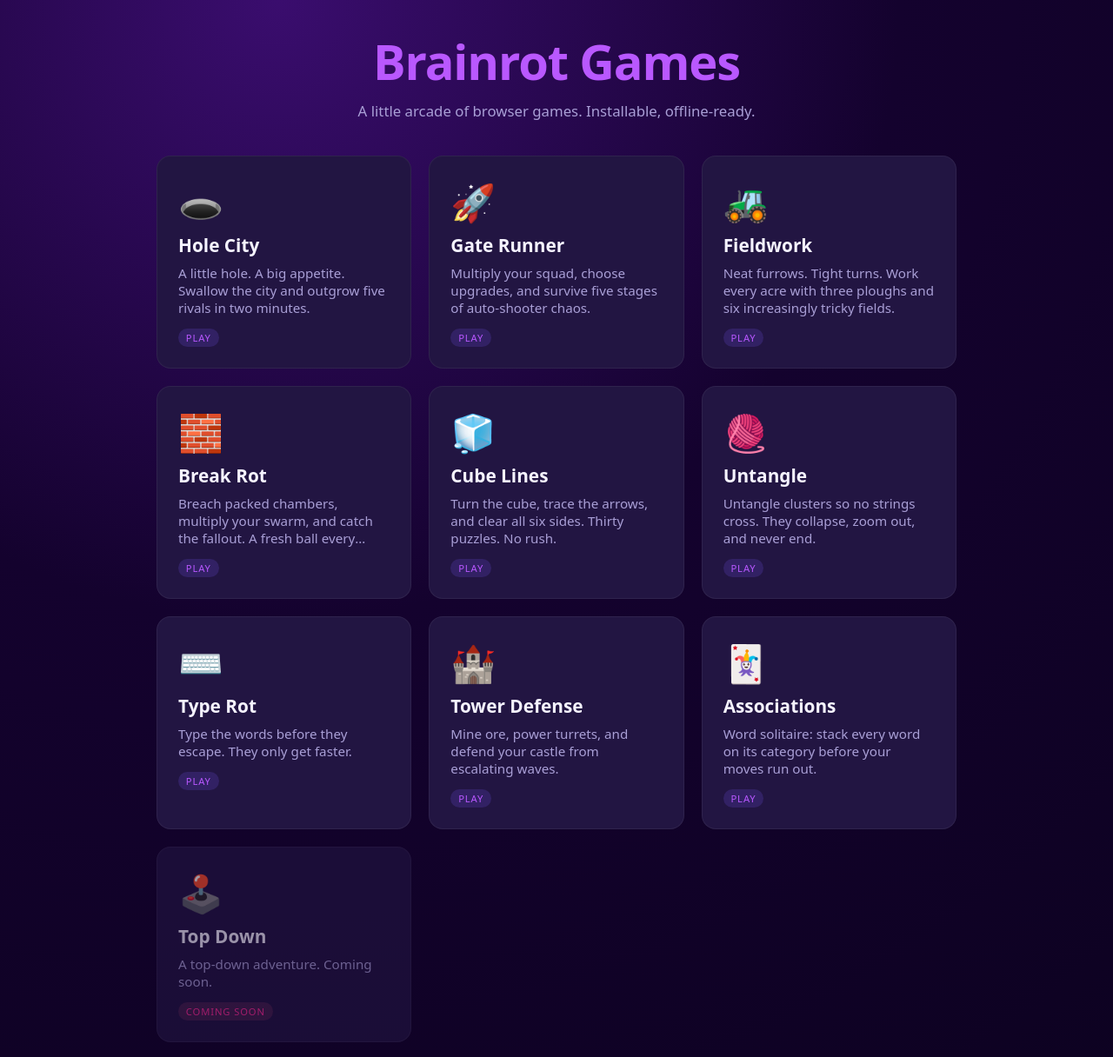
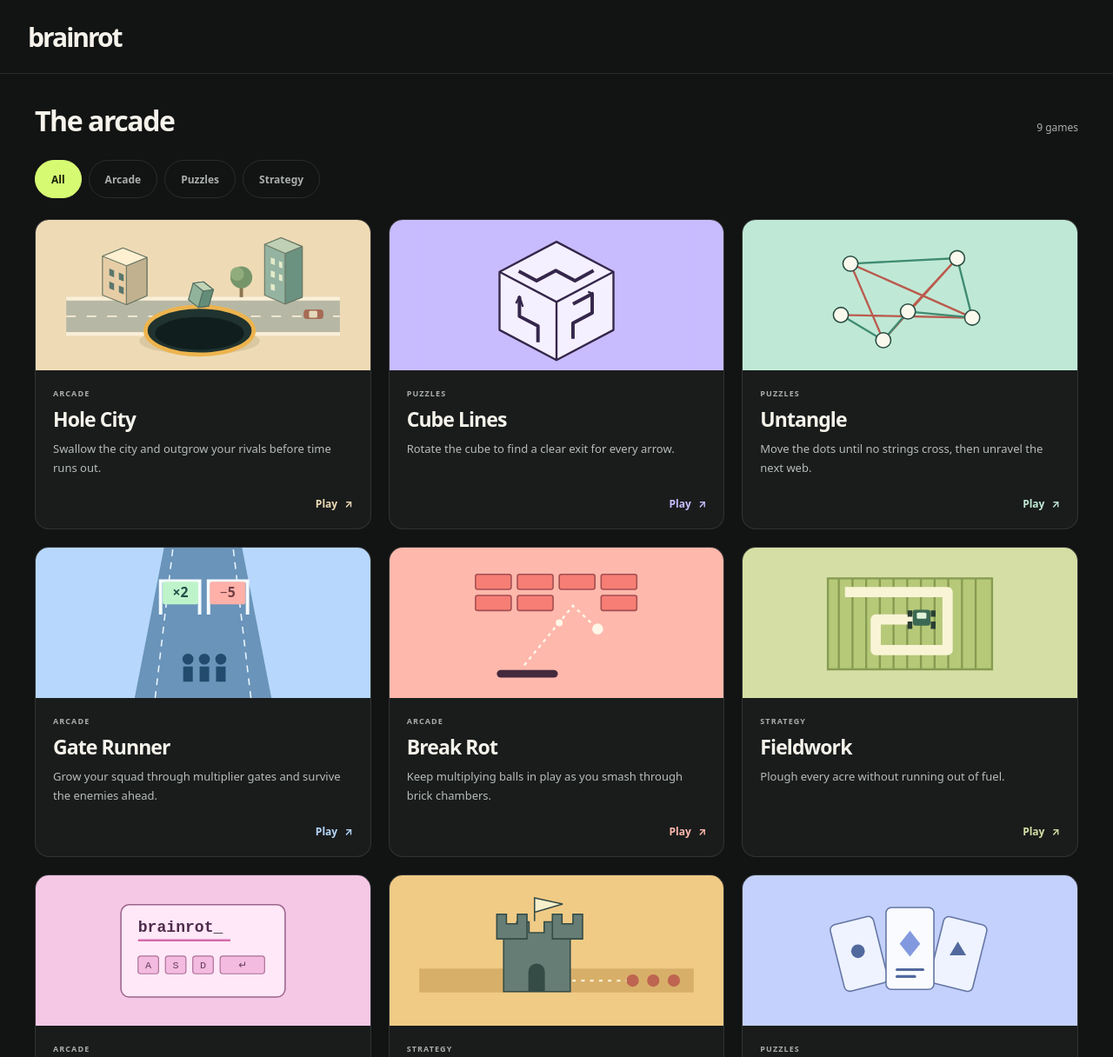
Before and after one commit to rzhade3/brainrot-games, a website built with Vite: page index.html in a window 1280 px wide. Shown: the top 1216 px of the page at 87% size. Built offline with nearby package versions, Linux system fonts and the light colour scheme.

Commit message:
Simplify Arcade homepage with a maintainable game catalog

```diff
--- a/index.html
+++ b/index.html
@@ -4,13 +4,14 @@
     <meta charset="UTF-8" />
     <link rel="icon" type="image/svg+xml" href="/favicon.svg" />
     <meta name="viewport" content="width=device-width, initial-scale=1.0, viewport-fit=cover" />
-    <meta name="theme-color" content="#0d0221" />
+    <meta name="theme-color" content="#121313" />
     <link rel="apple-touch-icon" href="/apple-touch-icon.png" />
     <meta name="apple-mobile-web-app-capable" content="yes" />
     <meta name="mobile-web-app-capable" content="yes" />
     <meta name="apple-mobile-web-app-status-bar-style" content="black-translucent" />
     <meta name="apple-mobile-web-app-title" content="Brainrot" />
-    <title>Brainrot Games</title>
+    <title>Brainrot Games · The Arcade</title>
+    <meta name="description" content="A collection of arcade games, puzzles, and strategy games." />
   </head>
   <body>
     <div id="app"></div>
--- /dev/null
+++ b/src/arcade.css
@@ -0,0 +1,54 @@
+:root { font-family: ui-sans-serif, system-ui, -apple-system, sans-serif; font-synthesis: none; color-scheme: dark; color: #f5f3eb; background: #121313; --arcade-muted: #aaaead; --arcade-line: #ffffff1a; --arcade-lime: #d6fb73; }
+* { box-sizing: border-box; }
+body { margin: 0; }
+button, a { -webkit-tap-highlight-color: transparent; touch-action: manipulation; }
+button { font: inherit; cursor: pointer; }
+a { color: inherit; text-decoration: none; }
+button:focus-visible, a:focus-visible { outline: 3px solid #d6fb73; outline-offset: 5px; }
+[hidden] { display: none !important; }
+.arcade-header { padding: max(20px, env(safe-area-inset-top)) max(32px, env(safe-area-inset-right)) 20px max(32px, env(safe-area-inset-left)); border-bottom: 1px solid var(--arcade-line); display: flex; align-items: center; justify-content: space-between; gap: 16px; }
+.arcade-brand { min-height: 44px; display: flex; align-items: center; font-size: 30px; font-weight: 900; letter-spacing: -2px; }
+.arcade-main, .arcade-footer { width: min(100%, 1280px); margin: 0 auto; padding-left: max(40px, env(safe-area-inset-left)); padding-right: max(40px, env(safe-area-inset-right)); }
+.arcade-library { padding-top: 32px; }
+.arcade-library-head { display: flex; align-items: baseline; justify-content: space-between; gap: 16px; }
+.arcade-library-head h1 { font-size: 32px; letter-spacing: -.045em; margin: 0; font-weight: 700; }
+#arcade-count { margin: 0; color: var(--arcade-muted); font-size: 12px; }
+.arcade-filters { display: flex; flex-wrap: wrap; gap: 8px; margin: 24px 0; }
+.arcade-filters button { min-height: 44px; padding: 10px 18px; border-radius: 100px; border: 1px solid var(--arcade-line); color: var(--arcade-muted); background: transparent; font-size: 12px; font-weight: 600; }
+.arcade-filters [aria-pressed="true"] { color: #152006; border-color: var(--arcade-lime); background: var(--arcade-lime); }
+.arcade-grid { display: grid; grid-template-columns: repeat(3, minmax(0, 1fr)); gap: 20px; list-style: none; padding: 0; margin: 0; }
+.arcade-item { min-width: 0; }
+.arcade-card { height: 100%; display: flex; flex-direction: column; border: 1px solid var(--arcade-line); border-radius: 16px; overflow: hidden; background: #1a1c1c; transition: border-color 160ms, transform 160ms; }
+.arcade-preview { position: relative; background: var(--game-color); aspect-ratio: 20 / 9; display: grid; place-items: center; overflow: hidden; }
+.arcade-preview>span:first-child { font-size: 64px; }
+.arcade-preview img { position: absolute; inset: 0; width: 100%; height: 100%; object-fit: contain; }
+.arcade-card-body { display: flex; flex-direction: column; flex: 1; padding: 20px; }
+.arcade-category { color: var(--arcade-muted); text-transform: uppercase; letter-spacing: .12em; font-size: 9px; font-weight: 600; }
+.arcade-card h3 { margin: 7px 0 8px; font-size: 23px; letter-spacing: -.04em; font-weight: 750; }
+.arcade-card p { color: #b7bcba; font-size: 13px; line-height: 1.65; margin: 0 0 22px; }
+.arcade-card-foot { display: flex; align-items: center; justify-content: space-between; gap: 8px; margin-top: auto; }
+.arcade-best { color: var(--arcade-muted); font-size: 11px; }
+.arcade-play { color: var(--game-color); font-size: 12px; font-weight: 650; }
+.arcade-play>span { margin-left: 5px; }
+.arcade-footer { display: flex; justify-content: flex-end; gap: 24px; margin-top: 48px; padding-top: 24px; padding-bottom: max(28px, env(safe-area-inset-bottom)); border-top: 1px solid var(--arcade-line); font-size: 11px; color: var(--arcade-muted); }
+.arcade-footer>a { display: inline-flex; align-items: center; min-height: 44px; white-space: nowrap; }
+.arcade-skip { position: fixed; top: -100px; left: 12px; z-index: 10; padding: 12px 18px; border-radius: 8px; background: var(--arcade-lime); color: #152006; }
+.arcade-skip:focus { top: 12px; }
+@media (hover: hover) {
+  .arcade-card:hover { border-color: var(--game-color); }
+  .arcade-filters button:hover:not([aria-pressed="true"]) { color: #fff; border-color: #ffffff60; }
+}
+@media (max-width: 900px) { .arcade-grid { grid-template-columns: repeat(2, minmax(0, 1fr)); } }
+@media (max-width: 600px) {
+  .arcade-header { padding: max(12px, env(safe-area-inset-top)) max(20px, env(safe-area-inset-right)) 12px max(20px, env(safe-area-inset-left)); }
+  .arcade-brand { font-size: 26px; }
+  .arcade-main, .arcade-footer { padding-left: max(20px, env(safe-area-inset-left)); padding-right: max(20px, env(safe-area-inset-right)); }
+  .arcade-library { padding-top: 24px; }
+  .arcade-library-head h1 { font-size: 28px; }
+  .arcade-filters { display: grid; grid-template-columns: repeat(auto-fit, minmax(60px, 1fr)); gap: 6px; margin: 18px 0; }
+  .arcade-filters button { padding: 10px 4px; font-size: 11px; }
+  .arcade-grid { grid-template-columns: 1fr; gap: 16px; }
+  .arcade-card-body { padding: 18px; }
+  .arcade-footer { margin-top: 32px; }
+}
+@media (prefers-reduced-motion: reduce) { .arcade-card { transition: none; } }
--- /dev/null
+++ b/src/catalog.ts
@@ -0,0 +1,25 @@
+export const categories = ['All games', 'Arcade', 'Puzzles', 'Strategy'] as const;
+export type Category = Exclude<typeof categories[number], 'All games'>;
+export interface GameEntry {
+  id: string;
+  title: string;
+  category: Category;
+  description: string;
+  emoji: string;
+  color: string;
+  preview?: string;
+  score?: { key: string; unit: string };
+}
+
+// Add a game here. Its route is /games/{id}/; preview artwork is optional.
+export const games: readonly GameEntry[] = [
+  { id: 'hole-city', title: 'Hole City', category: 'Arcade', description: 'Swallow the city and outgrow your rivals before time runs out.', emoji: '🕳️', color: '#eedbb6', preview: 'hole-city', score: { key: 'hole-city-classic-v2', unit: 'pts' } },
+  { id: 'cube-lines', title: 'Cube Lines', category: 'Puzzles', description: 'Rotate the cube to find a clear exit for every arrow.', emoji: '🧊', color: '#c8bcff', preview: 'cube-lines', score: { key: 'cube-lines', unit: 'levels' } },
+  { id: 'untangle', title: 'Untangle', category: 'Puzzles', description: 'Move the dots until no strings cross, then unravel the next web.', emoji: '🧶', color: '#bfe9d6', preview: 'untangle' },
+  { id: 'gate-runner', title: 'Gate Runner', category: 'Arcade', description: 'Grow your squad through multiplier gates and survive the enemies ahead.', emoji: '🚀', color: '#b7d8fc', preview: 'gate-runner', score: { key: 'gate-runner', unit: 'pts' } },
+  { id: 'breakout', title: 'Break Rot', category: 'Arcade', description: 'Keep multiplying balls in play as you smash through brick chambers.', emoji: '🧱', color: '#ffb8ac', preview: 'breakout', score: { key: 'breakout-v3', unit: 'pts' } },
+  { id: 'fieldwork', title: 'Fieldwork', category: 'Strategy', description: 'Plough every acre without running out of fuel.', emoji: '🚜', color: '#d5dfa5', preview: 'fieldwork', score: { key: 'fieldwork-fuel', unit: 'pts' } },
+  { id: 'typing', title: 'Type Rot', category: 'Arcade', description: 'Type the escaping words as the pace keeps climbing.', emoji: '⌨️', color: '#f5c8e6', preview: 'typing', score: { key: 'typing', unit: 'pts' } },
+  { id: 'tower-defense', title: 'Tower Defense', category: 'Strategy', description: 'Mine resources and build defenses to keep your castle standing.', emoji: '🏰', color: '#f0cb86', preview: 'tower-defense', score: { key: 'tower-defense', unit: 'waves' } },
+  { id: 'associations', title: 'Associations', category: 'Puzzles', description: 'Solitaire with words: sort each category before your moves run out.', emoji: '🃏', color: '#c3d1fc', preview: 'associations', score: { key: 'associations', unit: 'levels' } },
+];
--- a/src/main.ts
+++ b/src/main.ts
@@ -1,118 +1,34 @@
-import './style.css';
+import './arcade.css';
 import { getAllBestScores } from './core/scores';
+import { categories, games, type GameEntry } from './catalog';
 
-type GameEntry = {
-  title: string;
-  emoji: string;
-  description: string;
-  href: string;
-  ready: boolean;
-  /** Key matching the scores module (used for hub best-score display). */
-  scoreKey?: string;
-  /** Label for the score (e.g. "pts", "waves", "nodes"). */
-  scoreLabel?: string;
-};
+const bestScores = getAllBestScores();
+function card(game: GameEntry): string {
+  const best = game.score ? bestScores[game.score.key] : undefined;
+  return `<li class="arcade-item" data-category="${game.category}">
+    <a class="arcade-card" href="/games/${game.id}/" style="--game-color:${game.color}" aria-labelledby="title-${game.id}" aria-describedby="description-${game.id}">
+      <div class="arcade-preview" aria-hidden="true"><span>${game.emoji}</span>${game.preview ? `<img src="/assets/arcade/${game.preview}.svg" alt="" width="400" height="220" loading="lazy">` : ''}</div>
+      <div class="arcade-card-body"><span class="arcade-category">${game.category}</span><h3 id="title-${game.id}">${game.title}</h3><p id="description-${game.id}">${game.description}</p>
+      <div class="arcade-card-foot">${typeof best === 'number' && Number.isFinite(best) && best > 0 ? `<span class="arcade-best">Best: ${best.toLocaleString()} ${game.score!.unit}</span>` : '<span></span>'}<span class="arcade-play">Play <span aria-hidden="true">↗</span></span></div></div>
+    </a></li>`;
+}
 
-const games: GameEntry[] = [
-  { title: 'Hole City', emoji: '🕳️', description: 'A little hole. A big appetite. Swallow the city and outgrow five rivals in two minutes.', href: './games/hole-city/', ready: true, scoreKey: 'hole-city-classic-v2', scoreLabel: 'pts' },
-  { title: 'Gate Runner', emoji: '🚀', description: 'Multiply your squad, choose upgrades, and survive five stages of auto-shooter chaos.', href: './games/gate-runner/', ready: true, scoreKey: 'gate-runner', scoreLabel: 'pts' },
-  {
-    title: 'Fieldwork',
-    emoji: '🚜',
-    description: 'Neat furrows. Tight turns. Work every acre with three ploughs and six increasingly tricky fields.',
-    href: './games/fieldwork/',
-    ready: true,
-    scoreKey: 'fieldwork-fuel',
-    scoreLabel: 'pts',
-  },
-  {
-    title: 'Break Rot',
-    emoji: '🧱',
-    description: 'Breach packed chambers, multiply your swarm, and catch the fallout. A fresh ball every wave.',
-    href: './games/breakout/',
-    ready: true,
-    scoreKey: 'breakout-v3',
-    scoreLabel: 'pts',
-  },
-  {
-    title: 'Cube Lines',
-    emoji: '🧊',
-    description: 'Turn the cube, trace the arrows, and clear all six sides. Thirty puzzles. No rush.',
-    href: './games/cube-lines/',
-    ready: true,
-    scoreKey: 'cube-lines',
-    scoreLabel: 'levels',
-  },
-  {
-    title: 'Untangle',
-    emoji: '🧶',
-    description: 'Untangle clusters so no strings cross. They collapse, zoom out, and never end.',
-    href: './games/untangle/',
-    ready: true,
-  },
-  {
-    title: 'Type Rot',
-    emoji: '⌨️',
-    description: 'Type the words before they escape. They only get faster.',
-    href: './games/typing/',
-    ready: true,
-    scoreKey: 'typing',
-    scoreLabel: 'pts',
-  },
-  {
-    title: 'Tower Defense',
-    emoji: '🏰',
-    description: 'Mine ore, power turrets, and defend your castle from escalating waves.',
-    href: './games/tower-defense/',
-    ready: true,
-    scoreKey: 'tower-defense',
-    scoreLabel: 'waves',
-  },
-  {
-    title: 'Associations',
-    emoji: '🃏',
-    description: 'Word solitaire: stack every word on its category before your moves run out.',
-    href: './games/associations/',
-    ready: true,
-    scoreKey: 'associations',
-    scoreLabel: 'levels',
-  },
-  {
-    title: 'Top Down',
-    emoji: '🕹️',
-    description: 'A top-down adventure. Coming soon.',
-    href: './games/top-down/',
-    ready: false,
-  },
-];
+document.querySelector<HTMLDivElement>('#app')!.innerHTML = `
+  <a class="arcade-skip" href="#games">Skip to games</a>
+  <header class="arcade-header" id="top"><a class="arcade-brand" href="/" aria-label="Brainrot Games homepage">brainrot</a></header>
+  <main class="arcade-main">
+    <section class="arcade-library" aria-labelledby="games-title"><div class="arcade-library-head"><h1 id="games-title">The arcade</h1><p id="arcade-count" role="status" aria-live="polite">${games.length} games</p></div>
+    <div class="arcade-filters" role="group" aria-label="Filter games">${categories.filter(category => category === 'All games' || games.some(game => game.category === category)).map(category => `<button type="button" data-filter="${category}" aria-label="${category}" aria-pressed="${category === 'All games'}">${category === 'All games' ? 'All' : category}</button>`).join('')}</div>
+    <ul class="arcade-grid" id="games" tabindex="-1">${games.map(card).join('')}</ul></section>
+  </main><footer class="arcade-footer"><a href="#top">Back to top ↑</a></footer>`;
 
-const app = document.querySelector<HTMLDivElement>('#app')!;
-const bestScores = getAllBestScores();
-
-app.innerHTML = `
-  <a class="skip-link" href="#game-list">Skip to games</a>
-  <header class="hub-header">
-    <h1>Brainrot Games</h1>
-    <p>A little arcade of browser games. Installable, offline-ready.</p>
-  </header>
-  <main class="game-grid" id="game-list" role="list">
-    ${games
-      .map(
-        (g) => {
-          const best = g.scoreKey ? bestScores[g.scoreKey] : undefined;
-          const bestBadge = best != null && best > 0
-            ? `<span class="best-score" aria-label="Best score: ${best} ${g.scoreLabel}">Best: ${best} ${g.scoreLabel}</span>`
-            : '';
-          return `
-      <a class="game-card ${g.ready ? '' : 'disabled'}" ${g.ready ? `href="${g.href}"` : 'aria-disabled="true" tabindex="-1"'} role="listitem">
-        <span class="emoji" aria-hidden="true">${g.emoji}</span>
-        <h2>${g.title}</h2>
-        <p>${g.description}</p>
-        ${bestBadge}
-        <span class="badge ${g.ready ? '' : 'soon'}">${g.ready ? 'Play' : 'Coming soon'}</span>
-      </a>`;
-        }
-      )
-      .join('')}
-  </main>
-`;
+document.querySelectorAll<HTMLButtonElement>('[data-filter]').forEach(button => button.addEventListener('click', () => {
+  const selected = button.dataset.filter as typeof categories[number];
+  document.querySelectorAll<HTMLButtonElement>('[data-filter]').forEach(filter => filter.setAttribute('aria-pressed', String(filter === button)));
+  document.querySelectorAll<HTMLElement>('.arcade-item').forEach(item => { item.hidden = selected !== 'All games' && item.dataset.category !== selected; });
+  const count = games.filter(game => selected === 'All games' || game.category === selected).length;
+  document.getElementById('arcade-count')!.textContent = `${count} ${count === 1 ? 'game' : 'games'}`;
+}));
+document.querySelectorAll<HTMLImageElement>('.arcade-preview img').forEach(img => {
+  img.addEventListener('error', () => img.remove(), { once: true });
+});
--- a/src/style.css
+++ b/src/style.css
@@ -60,107 +60,6 @@ body {
   background: radial-gradient(circle at 25% 0%, var(--bg-deep) 0%, var(--bg-mid) 45%, var(--bg) 100%)
     var(--bg);
   color: var(--text);
-}
-
-#app {
-  max-width: 960px;
-  margin: 0 auto;
-  padding: calc(2rem + env(safe-area-inset-top, 0px)) 1.25rem 4rem;
-}
-
-.hub-header {
-  text-align: center;
-  margin-bottom: 2.5rem;
-}
-
-.hub-header h1 {
-  font-size: clamp(2.2rem, 6vw, 3.5rem);
-  margin: 0 0 0.5rem;
-  color: var(--accent);
-  letter-spacing: -0.02em;
-  text-wrap: balance;
-}
-
-.hub-header p {
-  color: var(--muted);
-  margin: 0;
-  font-size: 1.05rem;
-  text-wrap: pretty;
-}
-
-.game-grid {
-  display: grid;
-  grid-template-columns: repeat(auto-fit, minmax(220px, 1fr));
-  gap: 1.25rem;
-}
-
-.game-card {
-  display: flex;
-  flex-direction: column;
-  gap: 0.5rem;
-  padding: 1.5rem;
-  border-radius: var(--radius-card);
-  background: var(--card);
-  border: 1px solid var(--border-subtle);
-  text-decoration: none;
-  color: inherit;
-  cursor: pointer;
-  transition: transform 0.2s var(--ease-out-expo),
-              border-color 0.2s var(--ease-out-expo),
-              box-shadow 0.2s var(--ease-out-expo);
-}
-
-.game-card:active {
-  transform: scale(0.98);
-}
-
-.game-card.disabled {
-  opacity: 0.6;
-  cursor: default;
-}
-
-.game-card.disabled:active {
-  transform: none;
-}
-
-.game-card .emoji {
-  font-size: 2.6rem;
-}
-
-.game-card h2 {
-  margin: 0;
-  font-size: 1.3rem;
-  text-wrap: balance;
-}
-
-.game-card p {
-  margin: 0;
-  color: var(--muted);
-  font-size: 0.95rem;
-}
-
-.badge {
-  align-self: flex-start;
-  margin-top: 0.35rem;
-  font-size: 0.7rem;
-  text-transform: uppercase;
-  letter-spacing: 0.08em;
-  padding: 0.2rem 0.55rem;
-  border-radius: var(--radius-pill);
-  background: rgba(124, 92, 255, 0.18);
-  color: var(--accent);
-}
-
-.badge.soon {
-  background: rgba(255, 92, 138, 0.15);
-  color: var(--accent-2);
-}
-
-.best-score {
-  font-size: 0.78rem;
-  font-weight: 600;
-  color: var(--node);
-  margin-top: auto;
 }
 
 /* Shared game page styles */
@@ -725,37 +624,10 @@ body {
   letter-spacing: 0.04em;
 }
 
-/* ── Skip link (a11y) ──────────────────────────────────── */
-.skip-link {
-  position: absolute;
-  top: -100%;
-  left: 50%;
-  transform: translateX(-50%);
-  padding: 0.75rem 1.5rem;
-  background: var(--accent);
-  color: var(--white);
-  font-weight: 600;
-  border-radius: 0 0 12px 12px;
-  text-decoration: none;
-  z-index: var(--z-overlay);
-  transition: top 0.2s var(--ease-out-expo);
-}
-
-.skip-link:focus {
-  top: 0;
-}
-
 /* ── Focus indicators ─────────────────────────────────── */
 :focus-visible {
   outline: 2px solid var(--accent);
   outline-offset: 2px;
-}
-
-.game-card:focus-visible {
-  outline: 2px solid var(--accent);
-  outline-offset: 2px;
-  border-color: var(--accent);
-  box-shadow: 0 12px 30px -12px var(--accent);
 }
 
 .game-btn:focus-visible,
@@ -772,7 +644,6 @@ body {
 }
 
 /* ── Text overflow protection ─────────────────────────── */
-.game-card h2,
 .td-build-name,
 .ug-stat-val,
 .td-stat-val,
@@ -781,41 +652,8 @@ body {
   min-width: 0;
 }
 
-.game-card p {
-  overflow-wrap: break-word;
-  display: -webkit-box;
-  -webkit-line-clamp: 3;
-  -webkit-box-orient: vertical;
-  overflow: hidden;
-}
-
-/* ── Hover / pointer adaptation ────────────────────────── */
-@media (hover: hover) {
-  .game-card:hover:not(.disabled) {
-    transform: translateY(-4px);
-    border-color: var(--accent);
-    box-shadow: 0 12px 30px -12px var(--accent);
-  }
-}
-
 /* ── Small-screen HUD compaction (≤480px) ─────────────── */
 @media (max-width: 480px) {
-  #app {
-    padding: calc(1.5rem + env(safe-area-inset-top, 0px)) 1rem 3rem;
-  }
-
-  .hub-header {
-    margin-bottom: 1.75rem;
-  }
-
-  .game-grid {
-    gap: 1rem;
-  }
-
-  .game-card {
-    padding: 1.25rem;
-  }
-
   /* Untangle HUD */
   .ug-bar {
     gap: 10px;
--- a/vite.config.ts
+++ b/vite.config.ts
@@ -32,8 +32,8 @@ export default defineConfig({
         name: 'Brainrot Games',
         short_name: 'Brainrot',
         description: 'A collection of small brainrot browser games.',
-        theme_color: '#0d0221',
-        background_color: '#0d0221',
+        theme_color: '#121313',
+        background_color: '#121313',
         display: 'standalone',
         scope: '/',
         start_url: '/',
```
Also changed, not shown: README.md, public/assets/arcade/associations.svg (added), public/assets/arcade/breakout.svg (added), public/assets/arcade/cube-lines.svg (added), public/assets/arcade/fieldwork.svg (added), public/assets/arcade/gate-runner.svg (added), public/assets/arcade/hole-city.svg (added), public/assets/arcade/tower-defense.svg (added), public/assets/arcade/typing.svg (added), public/assets/arcade/untangle.svg (added).
